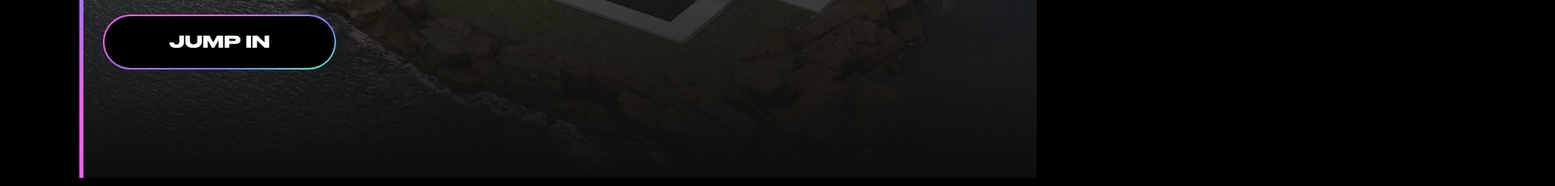
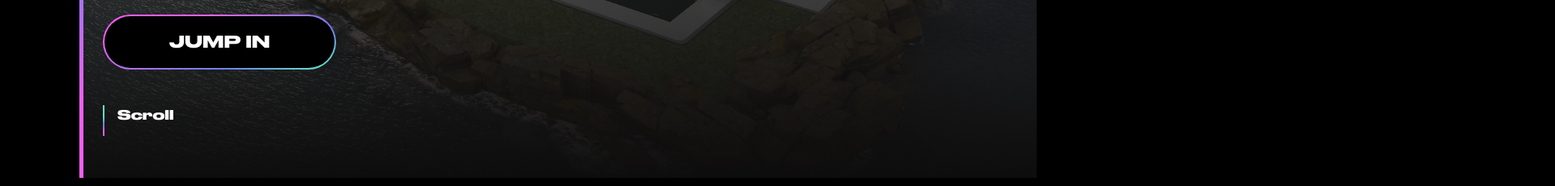
Before and after one commit to ayush391/zeedup-assign, a React (Vite) app: page / in a window 1280 px wide. Shown: the part 580-810 px from the top of the page at 81% size, 1920 px wide, since content can reach past the window. Built offline with nearby package versions, Linux system fonts and the light colour scheme.

Commit message:
added scroll down aimation to hero section

```diff
--- a/src/App.jsx
+++ b/src/App.jsx
@@ -42,7 +42,7 @@ function App() {
             <Benefits />
             <GalleryVertical2 />
             <Immersive />
-            {/* <GalleryHorizontal /> */}
+            <GalleryHorizontal />
             <Avatars />
             <Footer />
           </Box>
--- a/src/components/Avatars.jsx
+++ b/src/components/Avatars.jsx
@@ -40,24 +40,46 @@ const Avatars = () => {
                 ref={ref}
             >
                 <Box sx={{ paddingTop: '2rem' }}>
-                    <Typography color='grey' variant='h5' fontFamily='Druk Wide Bold'>EXPRESSIVE AVATARS</Typography>
+                    <Typography color='grey' variant='h5' fontFamily='Druk Wide Bold' fontSize='1rem'>EXPRESSIVE AVATARS</Typography>
                 </Box>
 
                 <Container
                     maxWidth='xl'
                     sx={{
-                        display: { lg: 'flex' },
+                        display: { lg: 'flex', xs: 'block' },
+                        // flexDirection: 'column',
+                        // alignItems: 'center'
 
                     }}
                 >
                     <Box
-                        maxWidth='md'
+                        // maxWidth='md'
+                        sx={{
+                            display: { xs: 'none', lg: 'block' },
+                        }}
                     >
                         <video
                             style={{
                                 position: 'sticky', top: '-25%'
                             }}
                             ref={refVid} width='80%' autoPlay={play} muted src='https://stageverse.com/videos/avatar-video2-streaming.mp4'>
+
+                        </video>
+
+                    </Box>
+                    <Box
+                        // maxWidth='md'
+                        sx={{
+                            display: { xs: 'block', lg: 'none' },
+                            position: 'sticky', top: '0',
+
+                        }}
+                    >
+                        <video
+                            style={{
+                                position: 'sticky', top: '0',
+                            }}
+                            ref={refVid} width='100%' autoPlay={play} muted src='https://stageverse.com/videos/avatar-video2-streaming.mp4'>
 
                         </video>
 
--- a/src/components/Benefits.jsx
+++ b/src/components/Benefits.jsx
@@ -22,7 +22,7 @@ const Benefits = () => {
 
             >
                 <Box sx={{ paddingTop: '2rem' }}>
-                    <Typography color='grey' variant='h6' display='block' fontFamily='Druk Wide Bold'>BENEFITS</Typography>
+                    <Typography color='grey' variant='h6' display='block' fontFamily='Druk Wide Bold' fontSize='1rem'>BENEFITS</Typography>
                 </Box>
                 <Container maxWidth='xl' sx={{ padding: '5rem 0rem', }} >
                     <MotionConfig transition={{
--- a/src/components/GalleryCardVertical.jsx
+++ b/src/components/GalleryCardVertical.jsx
@@ -22,7 +22,7 @@ const GalleryCardVertical = ({ idx, item }) => {
                 // flexDirection: 'column',
                 // justifyContent: 'end',
                 // height: '100vh',
-                position: 'absolute'
+                position: { lg: 'absolute', xs: 'static' }
 
 
             }}
--- a/src/components/GalleryHorizontal.jsx
+++ b/src/components/GalleryHorizontal.jsx
@@ -50,8 +50,8 @@ const GalleryHorizontal = () => {
                 sx={{
                     display: { xs: 'flex', lg: 'none' },
                     flexDirection: 'column',
-                    height: '30%',
-                    // gap: '10rem',
+                    // height: '30%',
+                    gap: '10rem',
                     alignItems: 'center',
                     // top: 0,
                     // overflowX: 'hidden',
@@ -69,9 +69,10 @@ const GalleryHorizontal = () => {
                         // position: 'sticky',
                         // top: '10%',
                         // transform: 'translateX(500%)',
-                        overflow: '',
-                        // display: 'flex',
-                        height: 'fit-content'
+                        display: 'flex',
+                        flexDirection: 'column',
+                        gap: '5rem'
+                        // width: '100%'
                     }}
                     style={{
                         // x: `${x}%`,
--- a/src/components/GalleryHorizontalCard.jsx
+++ b/src/components/GalleryHorizontalCard.jsx
@@ -34,8 +34,10 @@ const GalleryHorizontalCard = ({ idx, item }) => {
                 width: '100vw',
             }}
         >
-            <img height='80%' src={item.img}>
-            </img>
+            <Box component='img' sx={{ display: { xs: 'block', lg: 'none' }, width: '100%' }} src={item.img}
+            />
+            <Box component='img' sx={{ display: { xs: 'none', lg: 'block' }, height: '80%' }} src={item.img}
+            />
             <Container
                 sx={{ display: 'flex', alignItems: 'center', justifyContent: 'space-around' }}
             >
--- a/src/components/Hero.jsx
+++ b/src/components/Hero.jsx
@@ -3,6 +3,7 @@ import React, { useEffect, useState } from 'react'
 
 import BackgroundImage from '../assets/bgImageHero.webp'
 import CTAButton from './common/CTAButton'
+import ScrollDownIndicator from './ScrollDownIndicator'
 
 
 
@@ -33,6 +34,7 @@ const Hero = () => {
                 backgroundPosition: 'center center',
                 backgroundSize: "cover",
             }}>
+
                 <Box sx={{
                     position: 'absolute',
                     bottom: 0,
@@ -67,8 +69,11 @@ const Hero = () => {
                     {loopTextArray[loopingText]}
                 </Typography>
                 <CTAButton />
+
             </Box>
-
+            <Box sx={{ position: 'absolute', bottom: '5%' }}>
+                <ScrollDownIndicator />
+            </Box>
         </Container>
     )
 }
--- a/src/components/Immersive.jsx
+++ b/src/components/Immersive.jsx
@@ -24,7 +24,7 @@ const Immersive = () => {
 
             >
                 <Box sx={{ paddingTop: '2rem' }}>
-                    <Typography color='grey' variant='h5' fontFamily='Druk Wide Bold'>IMMERSIVE SPACES</Typography>
+                    <Typography color='grey' variant='h5' fontFamily='Druk Wide Bold' fontSize='1rem'>IMMERSIVE SPACES</Typography>
                 </Box>
                 <Container maxWidth='xl' sx={{ padding: '12rem 0rem', }}
                     ref={ref}
--- /dev/null
+++ b/src/components/ScrollDownIndicator.jsx
@@ -0,0 +1,32 @@
+import { Box, Typography } from '@mui/material'
+import { motion } from 'framer-motion'
+import React from 'react'
+
+const ScrollDownIndicator = () => {
+    return (
+        <Box sx={{
+            display: 'flex',
+            height: '50px',
+            gap: 2,
+            alignItems: 'flex-start',
+            zIndex: 100
+        }}
+        >
+            <Box
+                component={motion.div}
+                width='2px'
+                initial={{ height: 0 }}
+                animate={{ height: `100%` }}
+                transition={{ duration: '0.8', repeat: Infinity }}
+                sx={{
+                    // transformOrigin: '0%',
+                    // marginLeft: '-1px',
+                    background: '-webkit-linear-gradient(70deg, #f75df6 10%, #6e80ef 40%, #61dfc7 60%)',
+                    backgroundRepeat: 'no-repeat',
+                }} />
+            <Typography color='white' fontFamily='Druk Wide Bold'>Scroll</Typography>
+        </Box>
+    )
+}
+
+export default ScrollDownIndicator
```
